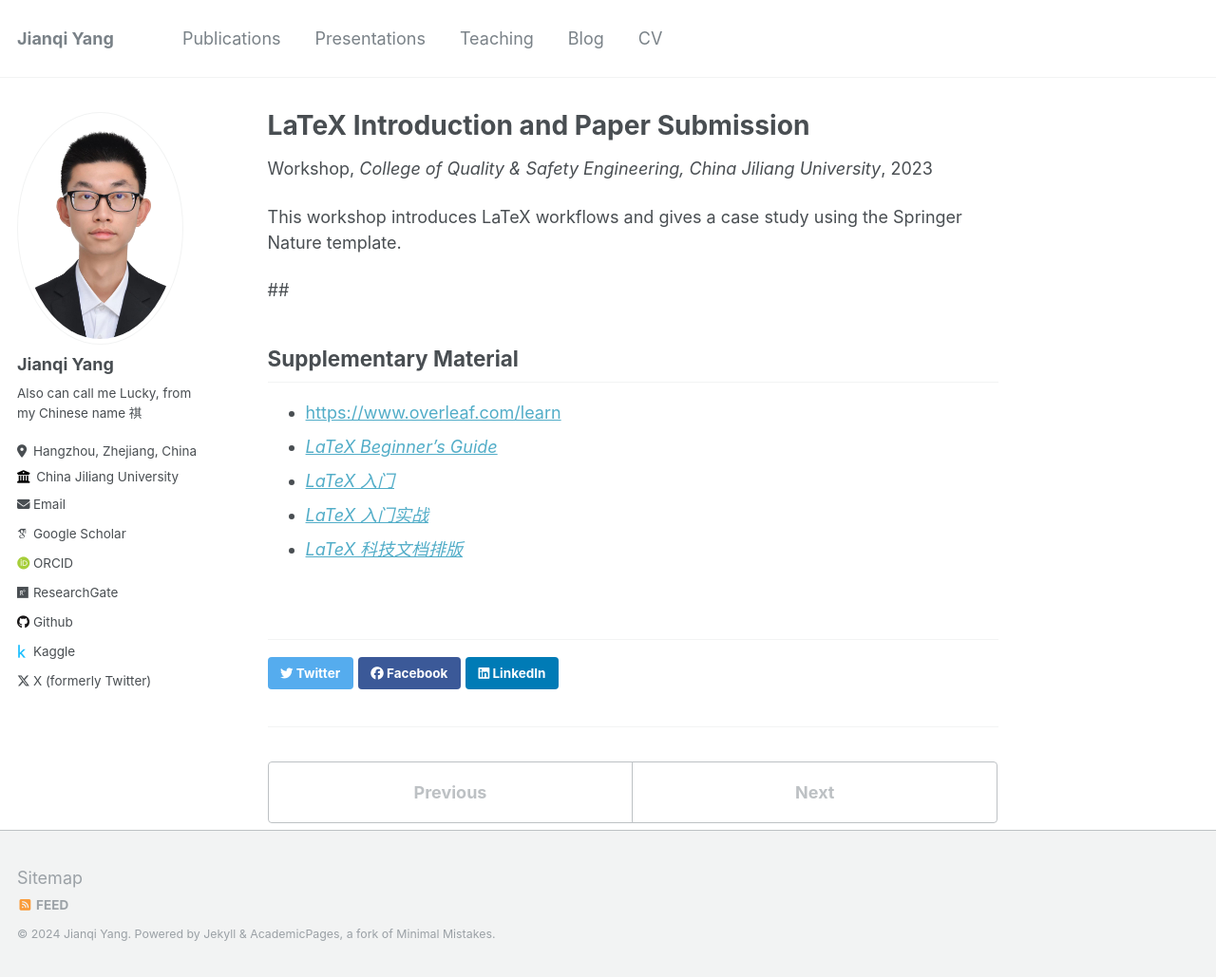
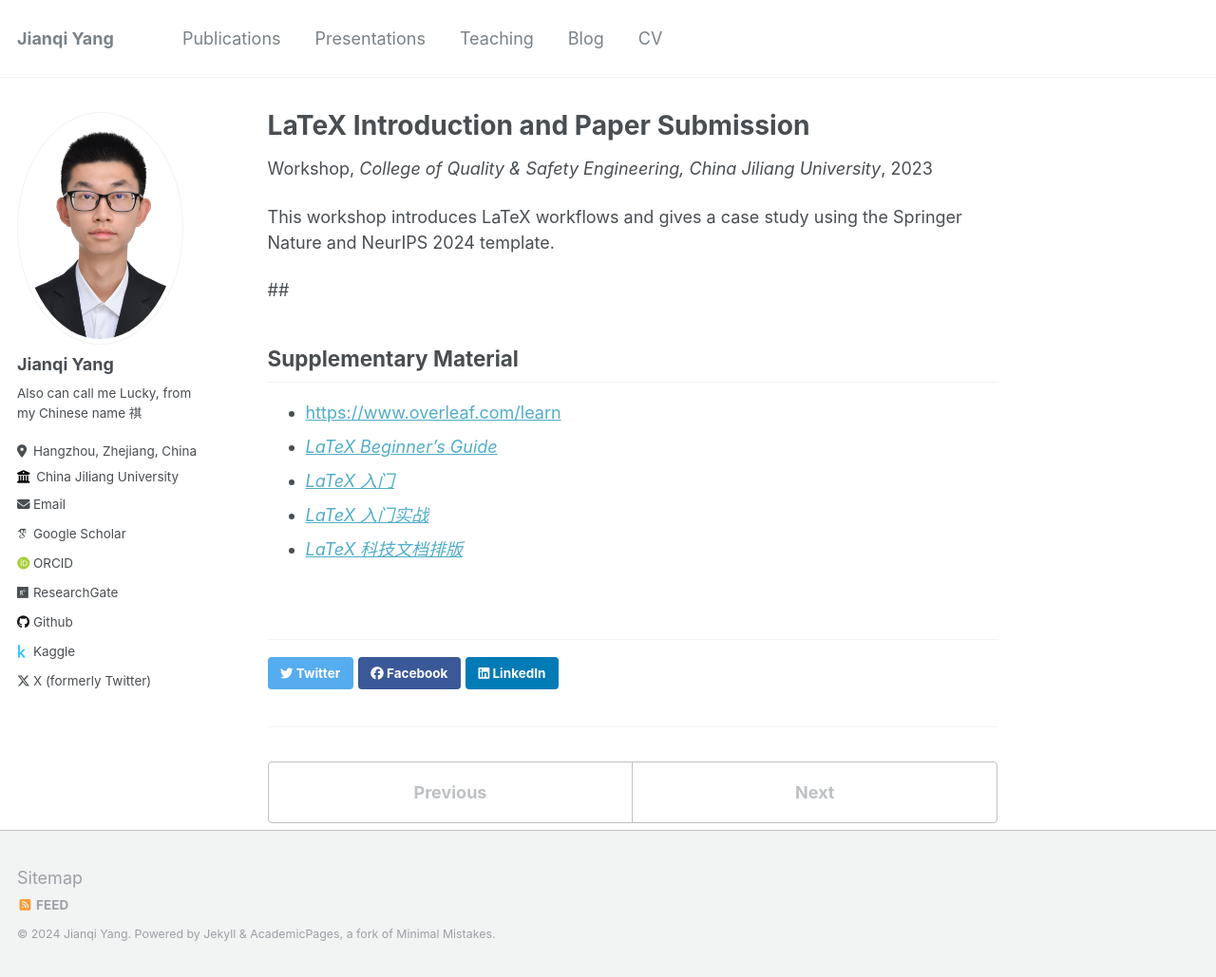
Before and after one commit to thinkswhat/thinkswhat.github.io, a Jekyll site: the page built from _teaching/LaTeX.md, in a window 1280 px wide and 1029 px high. Shown: the whole window at 95% size. Built offline with Jekyll 4.4.1, drawn with Linux system fonts in a browser that asks for light colours; some web fonts are replaced.

Commit message:
Update LaTeX.md

```diff
--- a/_teaching/LaTeX.md
+++ b/_teaching/LaTeX.md
@@ -8,7 +8,7 @@ date: 2023-10-15
 location: "Hangzhou, Zhejiang"
 ---
 
-This workshop introduces LaTeX workflows and gives a case study using the Springer Nature template.
+This workshop introduces LaTeX workflows and gives a case study using the Springer Nature and NeurIPS 2024 template.
 
 ##
 
```
